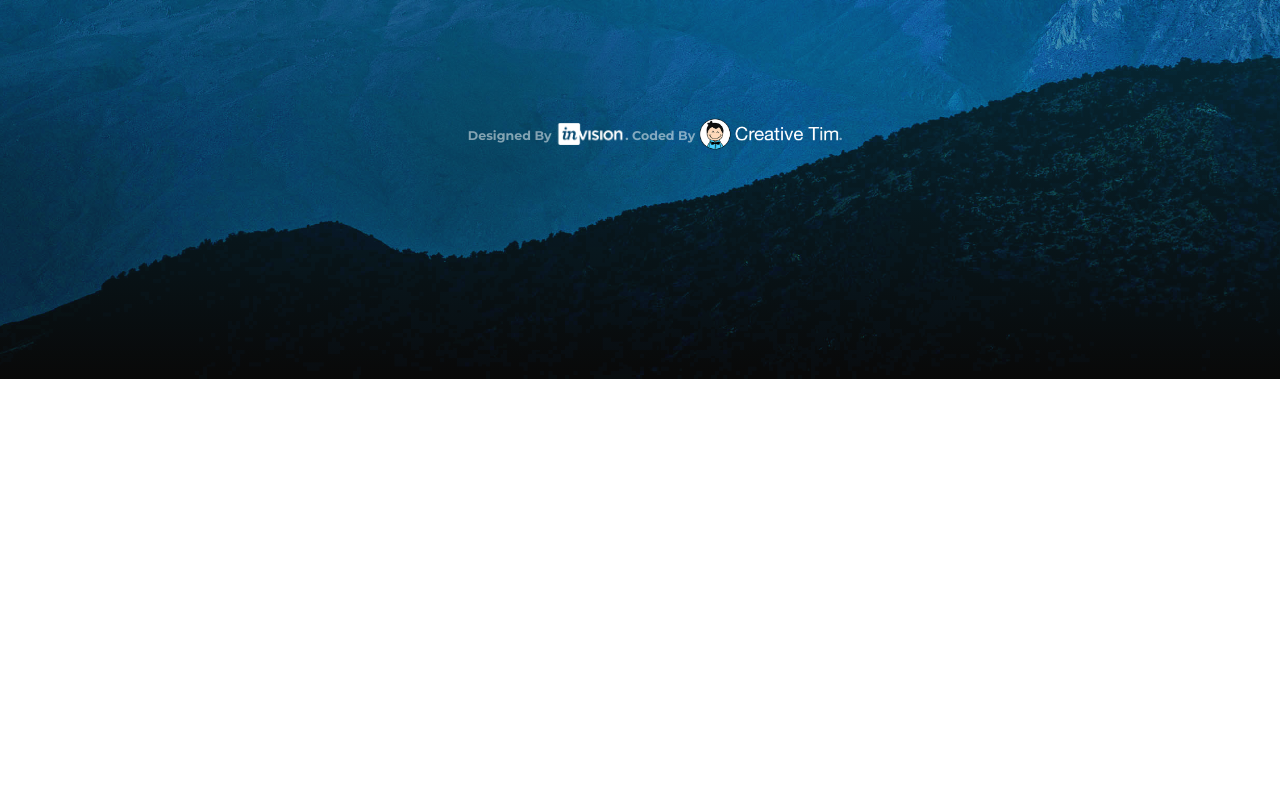
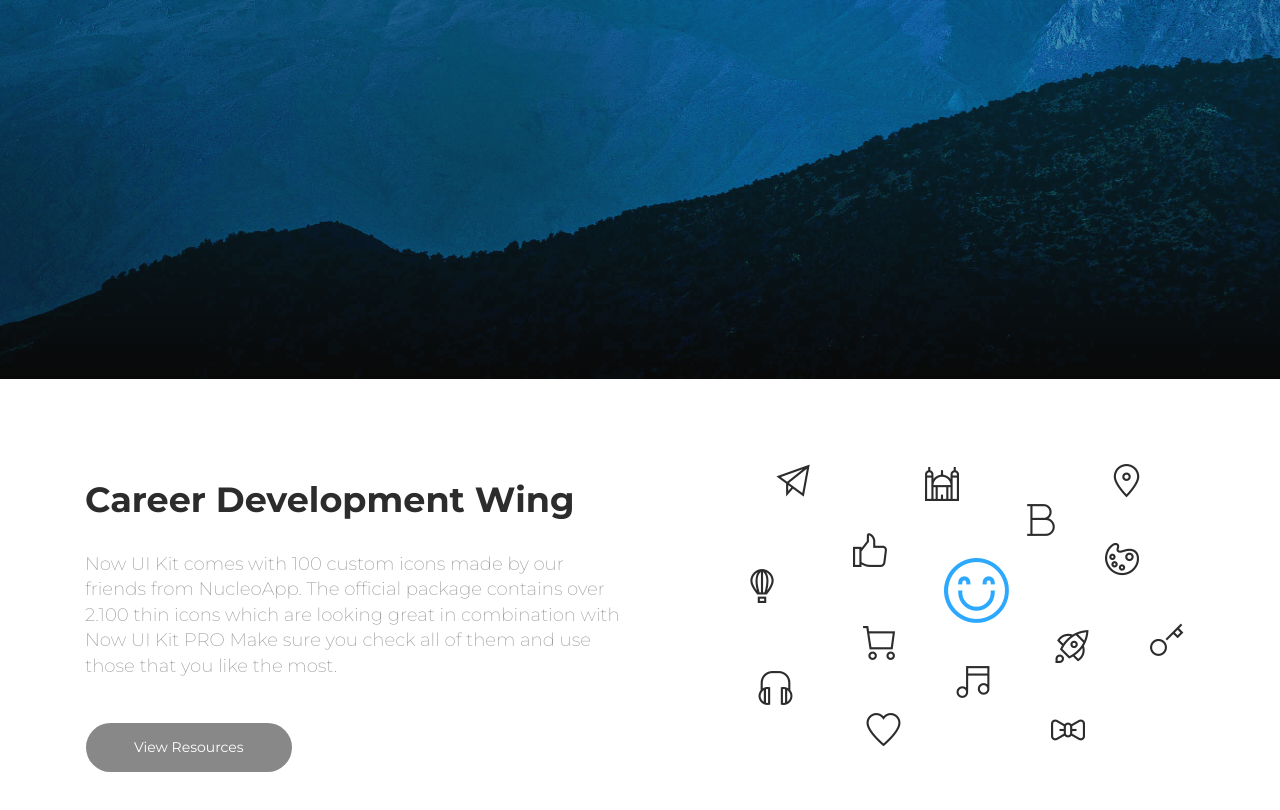
Before and after one commit to Mshivam2409/AnC-Resources, a React (Create React App) app: page /#/home in a window 1280 px wide. Shown: the part 620-1430 px from the top of the page. Before the commit the page ends 999 px from the top, so only its background shows below. Built offline with nearby package versions, Linux system fonts and the light colour scheme.

Commit message:
Add Home Page

```diff
--- a/src/App.js
+++ b/src/App.js
@@ -25,8 +25,9 @@ function App() {
         {/* <Route path="/research">
           <ProfilePage />
         </Route> */}
+        <Redirect to="/home"></Redirect>
       </Switch>
-      <Redirect to="/home"></Redirect>
+      {/* <Redirect to="/home"></Redirect> */}
     </HashRouter>
   );
 }
--- a/src/components/HomeHeader.js
+++ b/src/components/HomeHeader.js
@@ -42,7 +42,7 @@ function HomeHeader() {
             <h1 className="h1-seo">Academics and Career Council</h1>
             <h3>Resources</h3>
           </div>
-          <h6 className="category category-absolute">
+          {/* <h6 className="category category-absolute">
             Designed by{" "}
             <a href="http://invisionapp.com/?ref=creativetim" target="_blank">
               <img
@@ -63,7 +63,7 @@ function HomeHeader() {
               ></img>
             </a>
             .
-          </h6>
+          </h6> */}
         </Container>
       </div>
     </>
--- a/src/components/HomeNavBar.js
+++ b/src/components/HomeNavBar.js
@@ -169,11 +169,11 @@ function HomeNavbar() {
                   target="_blank"
                   id="instagram-tooltip"
                 >
-                  <i className="fab fa-instagram"></i>
+                  <i className="fab fa-linkedin"></i>
                   <p className="d-lg-none d-xl-none">Instagram</p>
                 </NavLink>
                 <UncontrolledTooltip target="#instagram-tooltip">
-                  Follow us on Instagram
+                  Follow us on LinkedIn
                 </UncontrolledTooltip>
               </NavItem>
             </Nav>
--- /dev/null
+++ b/src/components/Wings.js
@@ -0,0 +1,70 @@
+import React from "react";
+// reactstrap components
+import { Button, Container, Row, Col } from "reactstrap";
+import { NavLink } from "react-router-dom";
+
+// core components
+
+function Wings() {
+  return (
+    <>
+      <div className="section section-nucleo-icons">
+        <Container>
+          <Row>
+            <Col lg="6" md="12">
+              <h2 className="title">Career Development Wing</h2>
+              <h5 className="description">
+                Now UI Kit comes with 100 custom icons made by our friends from
+                NucleoApp. The official package contains over 2.100 thin icons
+                which are looking great in combination with Now UI Kit PRO Make
+                sure you check all of them and use those that you like the most.
+              </h5>
+              <NavLink to="/research">
+                <Button
+                  className="btn-round mr-1"
+                  color="dark"
+                  size="lg"
+                  target="_blank"
+                  na
+                >
+                  View Resources
+                </Button>
+              </NavLink>
+              {/* <Button
+                className="btn-round"
+                color="info"
+                href="https://nucleoapp.com/?ref=1712"
+                outline
+                size="lg"
+                target="_blank"
+              >
+                View All Icons
+              </Button> */}
+            </Col>
+            <Col lg="6" md="12">
+              <div className="icons-container">
+                <i className="now-ui-icons ui-1_send"></i>
+                <i className="now-ui-icons ui-2_like"></i>
+                <i className="now-ui-icons transportation_air-baloon"></i>
+                <i className="now-ui-icons text_bold"></i>
+                <i className="now-ui-icons tech_headphones"></i>
+                <i className="now-ui-icons emoticons_satisfied"></i>
+                <i className="now-ui-icons shopping_cart-simple"></i>
+                <i className="now-ui-icons objects_spaceship"></i>
+                <i className="now-ui-icons media-2_note-03"></i>
+                <i className="now-ui-icons ui-2_favourite-28"></i>
+                <i className="now-ui-icons design_palette"></i>
+                <i className="now-ui-icons clothes_tie-bow"></i>
+                <i className="now-ui-icons location_pin"></i>
+                <i className="now-ui-icons objects_key-25"></i>
+                <i className="now-ui-icons travel_istanbul"></i>
+              </div>
+            </Col>
+          </Row>
+        </Container>
+      </div>
+    </>
+  );
+}
+
+export default Wings;
--- a/src/pages/Home.js
+++ b/src/pages/Home.js
@@ -8,6 +8,7 @@ import React from "react";
 // import IndexNavbar from "components/Navbars/IndexNavbar.js";
 import HomeHeader from "../components/HomeHeader";
 import HomeNavbar from "components/HomeNavBar";
+import Wings from "components/Wings";
 // import DarkFooter from "components/Footers/DarkFooter.js";
 
 function Home() {
@@ -42,6 +43,7 @@ function Home() {
           {/* <SignUp /> */}
           {/* <Examples /> */}
           {/* <Download /> */}
+          <Wings />
         </div>
         {/* <DarkFooter /> */}
       </div>
```
Also changed, not shown: src/pages/CDevWing.js (added).
